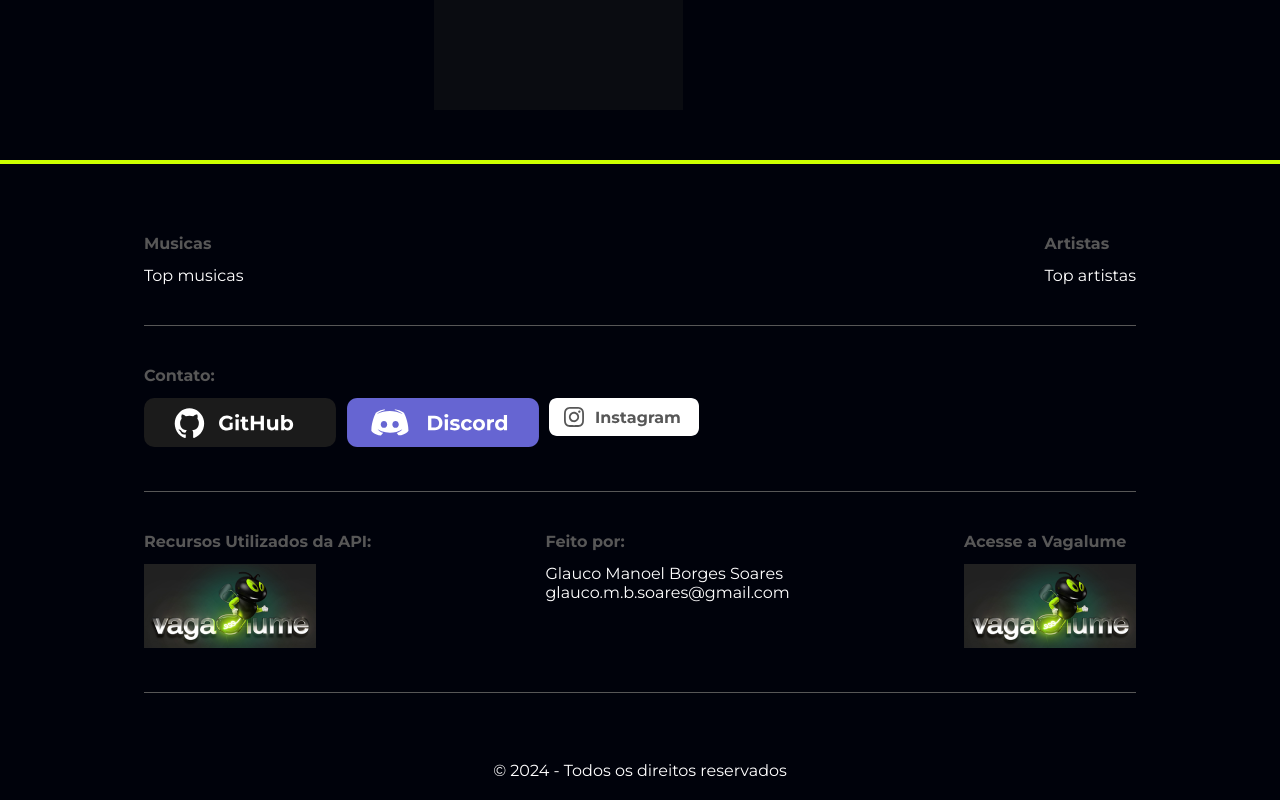
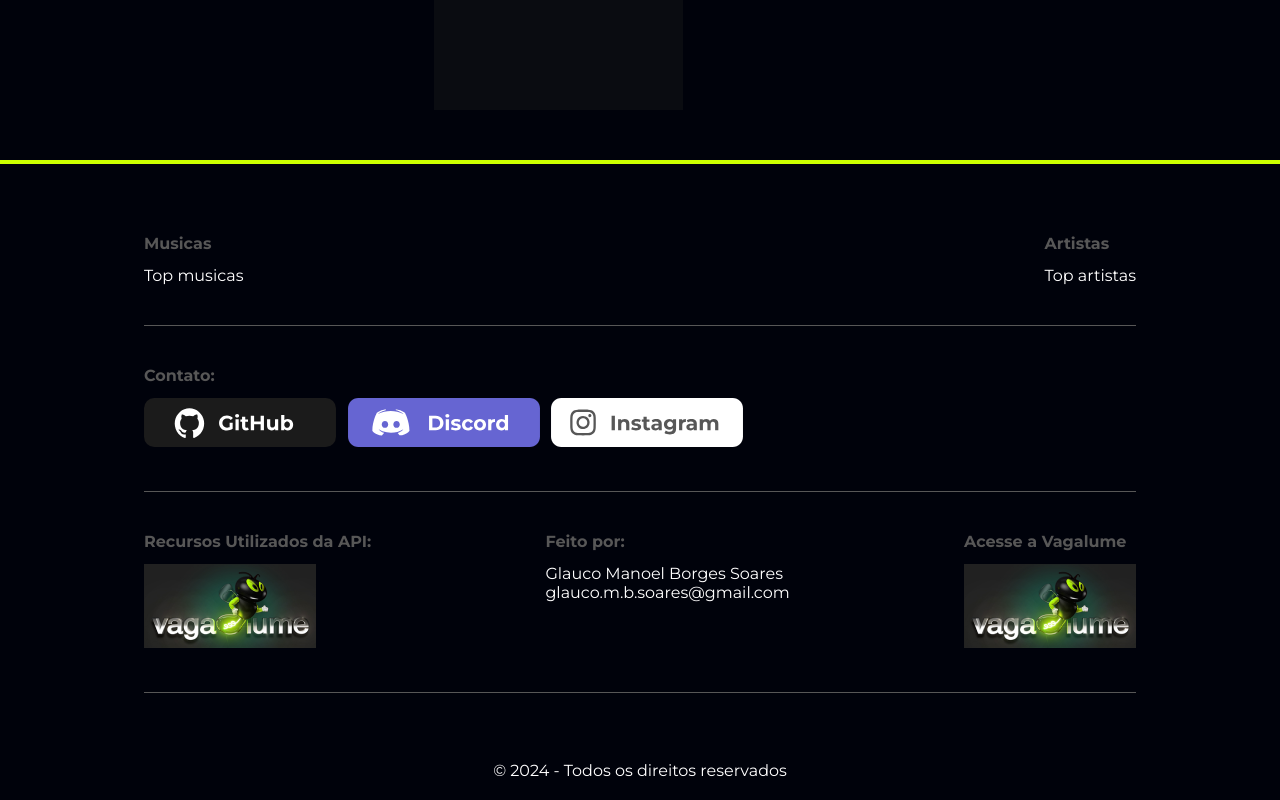
Before and after one commit to GlaucoB0/Letreco, a plain HTML site: page pages/artista.html in a window 1280 px wide. Shown: the part 1181-1981 px from the top of the page. Drawn offline with Linux system fonts and the light colour scheme; a web font is replaced by a local one.

Commit message:
comentarios add

```diff
--- a/css/inicial.css
+++ b/css/inicial.css
@@ -251,6 +251,7 @@ main .musica-Container{
   color: var(--subletra);
   font-weight: 500;
 }
+
 @media(max-width: 1100px){
   .imgArt{
     height: 258,21px;
@@ -368,9 +369,6 @@ main .musica-Container{
 }
 header nav{
   margin: 0 3px;
-}
-header #nav div img{
-
 }
 .art .imagemArt img{
   width: 50px;
--- a/js/music.js
+++ b/js/music.js
@@ -141,6 +141,7 @@ function showMusic(data, music) {
   const letra = document.querySelector(".letra")
   const title = document.querySelector("#title-mus")
   title.innerHTML = `${music.mus[0].name} - Letreco`
+  console.log(music)
   letra.innerHTML =
     `
   <div>
@@ -167,6 +168,10 @@ function showMusic(data, music) {
 function tratarLetra(letra) {
   return letra.replace(/\n/g, "<br>")
 }
+
+
+
+
 
 //Traduzir a letra
 let t = 0
--- a/pages/artista.html
+++ b/pages/artista.html
@@ -92,7 +92,7 @@
         <ul>
           <li><a id="github" href="https://github.com/GlaucoB0"><img src="../img/github.svg" alt=""></a></li>
           <li><a id="discord" href="https://discord.gg/22txPfjvCX"><img src="../img/discord.svg" alt=""></a></li>
-          <li><a id="instagram" href="https://instagram.com/_glauco___"></a><img src="../img/instagram.svg" alt=""></a></li>
+          <li><a id="instagram" href="https://instagram.com/_glauco___"><img src="../img/instagram.svg" alt=""></a></li>
         </ul>
       </div>
       <div class="listra"></div>
```
